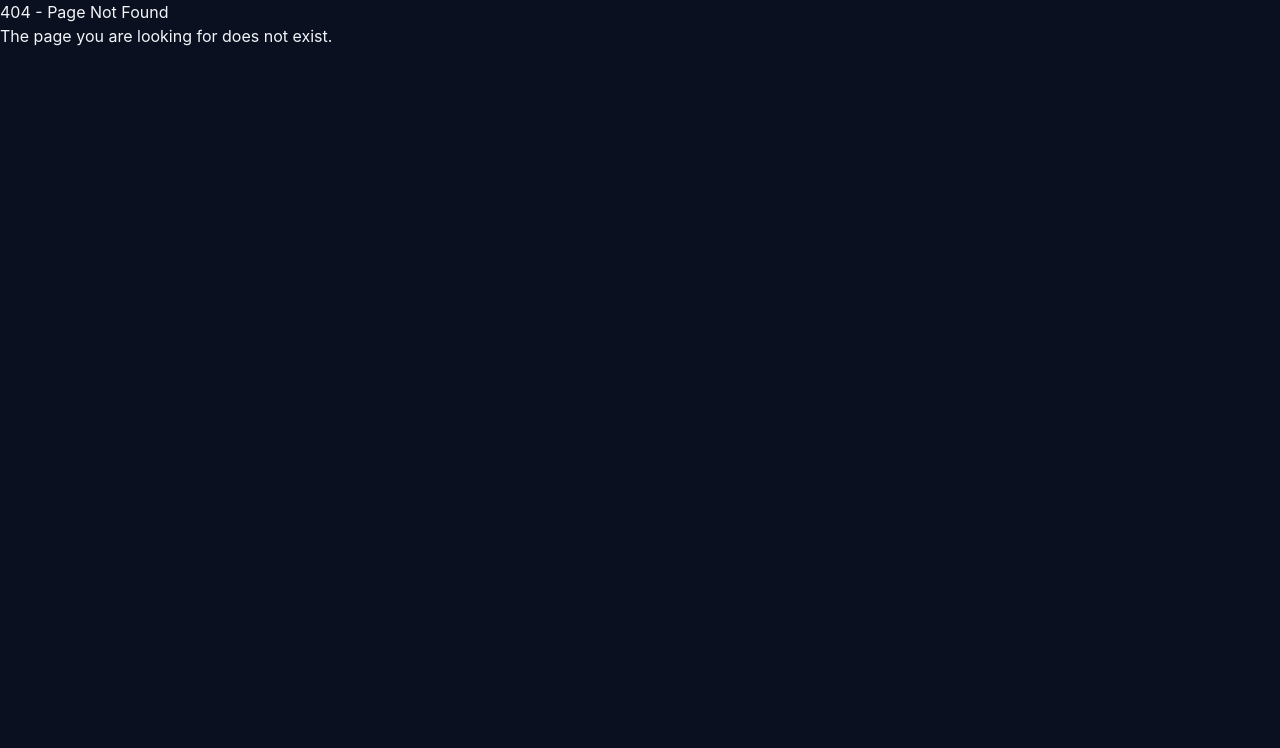
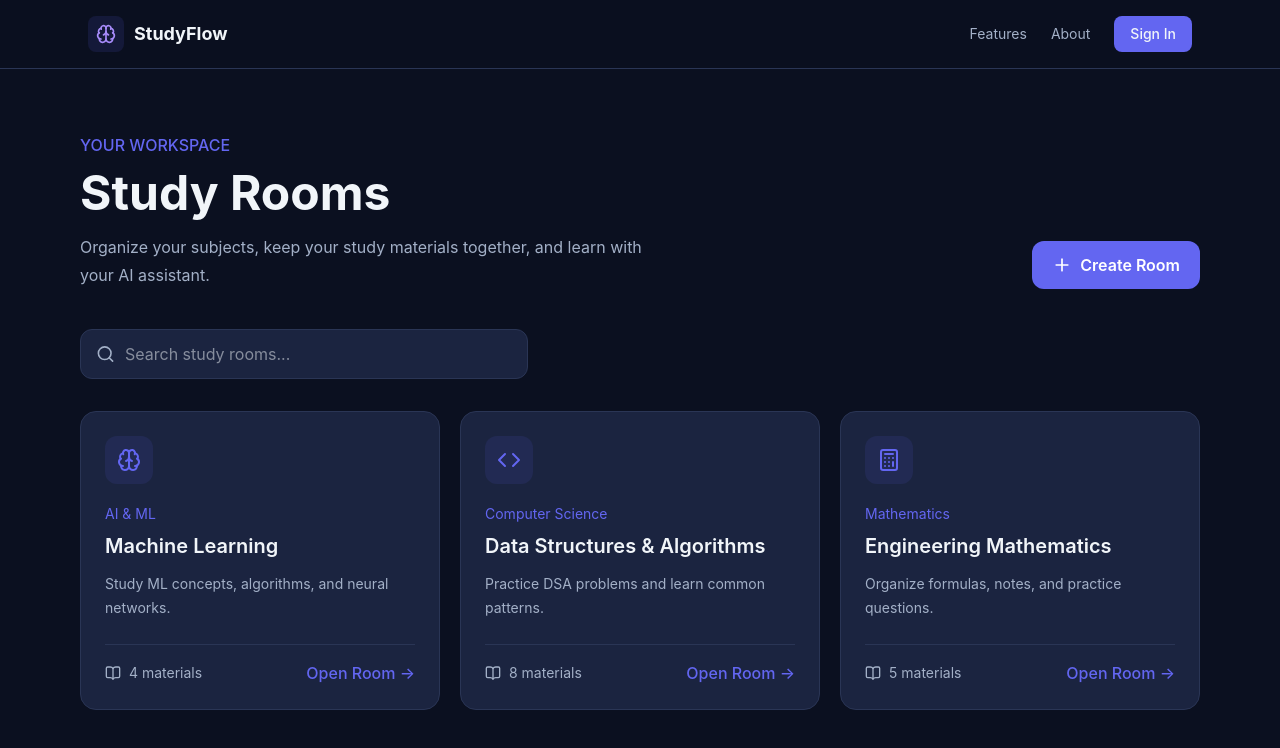
Before and after one commit to Angshuman0772/ai-study-assistant, a React (Vite) app: page /study-rooms in a window 1280 px wide. Before the commit this address had no page. Shown: the top 748 px of the page. Built offline with nearby package versions, Linux system fonts and the light colour scheme.

Commit message:
Rename StudyRoom to StudyRooms and update routing; enhance StudyRooms component with room creation and search functionality

```diff
--- a/src/App.jsx
+++ b/src/App.jsx
@@ -2,7 +2,7 @@ import { Routes, Route } from "react-router-dom";
 
 import Home from "./pages/Home";
 import Dashboard from "./pages/Dashboard";
-import StudyRoom from "./pages/StudyRoom";
+import StudyRooms from "./pages/StudyRooms";
 import Flashcards from "./pages/Flashcards";
 import Quizzes from "./pages/Quizzes";
 import Profile from "./pages/Profile";
@@ -14,7 +14,7 @@ function App() {
     <Routes>
       <Route path="/" element={<Home />} />
       <Route path="/dashboard" element={<Dashboard />} />
-      <Route path="/study-room" element={<StudyRoom />} />
+      <Route path="/study-rooms" element={<StudyRooms />} />
       <Route path="/flashcards" element={<Flashcards />} />
       <Route path="/quizzes" element={<Quizzes />} />
       <Route path="/profile" element={<Profile />} />
--- a/src/components/Hero.jsx
+++ b/src/components/Hero.jsx
@@ -1,3 +1,4 @@
+import { Link } from "react-router-dom";
 import { ArrowRight, Bot, Send } from "lucide-react";
 
 function Hero() {
@@ -22,10 +23,13 @@ function Hero() {
           </p>
 
           <div className="mt-8 flex flex-wrap items-center gap-4">
-            <button className="inline-flex items-center gap-2 rounded-xl bg-primary px-6 py-3 font-medium text-text transition-colors duration-200 hover:bg-primary-hover">
+            <Link
+              to="/dashboard"
+              className="inline-flex items-center gap-2 rounded-xl bg-primary px-6 py-3 font-medium text-text transition-colors duration-200 hover:bg-primary-hover"
+            >
               Get Started
               <ArrowRight size={18} />
-            </button>
+            </Link>
 
             <a
               href="#features"
--- a/src/pages/StudyRoom.jsx
+++ /dev/null
@@ -1,9 +0,0 @@
-function StudyRoom() {
-  return (
-    <div>
-      <h1>Study Room</h1>
-      <p>Welcome to the Study Room page!</p>
-    </div>
-  );
-}
-export default StudyRoom;
--- /dev/null
+++ b/src/pages/StudyRooms.jsx
@@ -0,0 +1,220 @@
+import { useState } from "react";
+import { useNavigate } from "react-router-dom";
+import { Plus, Search, BookOpen, Brain, Code, Calculator } from "lucide-react";
+import Navbar from "../components/Navbar";
+
+function StudyRooms() {
+  const navigate = useNavigate();
+
+  // Example study rooms
+  const [rooms, setRooms] = useState([
+    {
+      id: 1,
+      title: "Machine Learning",
+      description: "Study ML concepts, algorithms, and neural networks.",
+      category: "AI & ML",
+      icon: Brain,
+      materials: 4,
+    },
+    {
+      id: 2,
+      title: "Data Structures & Algorithms",
+      description: "Practice DSA problems and learn common patterns.",
+      category: "Computer Science",
+      icon: Code,
+      materials: 8,
+    },
+    {
+      id: 3,
+      title: "Engineering Mathematics",
+      description: "Organize formulas, notes, and practice questions.",
+      category: "Mathematics",
+      icon: Calculator,
+      materials: 5,
+    },
+  ]);
+
+  const [search, setSearch] = useState("");
+  const [showForm, setShowForm] = useState(false);
+  const [roomName, setRoomName] = useState("");
+  const [roomDescription, setRoomDescription] = useState("");
+
+  // Filter rooms using the search input
+  const filteredRooms = rooms.filter((room) =>
+    room.title.toLowerCase().includes(search.toLowerCase()),
+  );
+
+  // Create a new room
+  function createRoom(event) {
+    event.preventDefault();
+
+    if (roomName.trim() === "") {
+      return;
+    }
+
+    const newRoom = {
+      id: Date.now(),
+      title: roomName,
+      description: roomDescription || "Your personal study space.",
+      category: "Other",
+      icon: BookOpen,
+      materials: 0,
+    };
+
+    setRooms([...rooms, newRoom]);
+
+    setRoomName("");
+    setRoomDescription("");
+    setShowForm(false);
+  }
+
+  return (
+    <div className="min-h-screen bg-background text-text">
+      <Navbar />
+
+      <main className="mx-auto max-w-6xl px-4 py-16">
+        {/* Page heading */}
+        <div className="mb-10 flex flex-col gap-5 sm:flex-row sm:items-end sm:justify-between">
+          <div>
+            <p className="mb-3 font-medium text-primary">YOUR WORKSPACE</p>
+
+            <h1 className="text-4xl font-bold sm:text-5xl">Study Rooms</h1>
+
+            <p className="mt-4 max-w-xl leading-7 text-text-muted">
+              Organize your subjects, keep your study materials together, and
+              learn with your AI assistant.
+            </p>
+          </div>
+
+          <button
+            onClick={() => setShowForm(true)}
+            className="flex items-center justify-center gap-2 rounded-xl bg-primary px-5 py-3 font-semibold text-white hover:bg-primary-hover"
+          >
+            <Plus size={20} />
+            Create Room
+          </button>
+        </div>
+
+        {/* Search bar */}
+        <div className="relative mb-8 max-w-md">
+          <Search
+            size={19}
+            className="absolute left-4 top-1/2 -translate-y-1/2 text-text-muted"
+          />
+
+          <input
+            type="text"
+            placeholder="Search study rooms..."
+            value={search}
+            onChange={(event) => setSearch(event.target.value)}
+            className="w-full rounded-xl border border-border bg-card py-3 pl-11 pr-4 outline-none focus:border-primary"
+          />
+        </div>
+
+        {/* Study room cards */}
+        <div className="grid grid-cols-1 gap-5 md:grid-cols-2 lg:grid-cols-3">
+          {filteredRooms.map((room) => {
+            const Icon = room.icon;
+
+            return (
+              <div
+                key={room.id}
+                className="rounded-2xl border border-border bg-card p-6 transition hover:border-primary/60"
+              >
+                <div className="mb-5 flex h-12 w-12 items-center justify-center rounded-xl bg-primary/10 text-primary">
+                  <Icon size={24} />
+                </div>
+
+                <p className="mb-2 text-sm text-primary">{room.category}</p>
+
+                <h2 className="text-xl font-semibold">{room.title}</h2>
+
+                <p className="mt-3 min-h-12 text-sm leading-6 text-text-muted">
+                  {room.description}
+                </p>
+
+                <div className="mt-6 flex items-center justify-between border-t border-border pt-4">
+                  <span className="flex items-center gap-2 text-sm text-text-muted">
+                    <BookOpen size={16} />
+                    {room.materials} materials
+                  </span>
+
+                  <button
+                    onClick={() => navigate(`/study-rooms/${room.id}`)}
+                    className="font-medium text-primary hover:underline"
+                  >
+                    Open Room →
+                  </button>
+                </div>
+              </div>
+            );
+          })}
+        </div>
+
+        {/* No results */}
+        {filteredRooms.length === 0 && (
+          <p className="py-12 text-center text-text-muted">
+            No study rooms found. Try another search.
+          </p>
+        )}
+
+        {/* Create room form */}
+        {showForm && (
+          <div className="fixed inset-0 z-50 flex items-center justify-center bg-black/70 p-4">
+            <form
+              onSubmit={createRoom}
+              className="w-full max-w-md rounded-2xl border border-border bg-card p-6"
+            >
+              <div className="mb-6 flex items-center justify-between">
+                <h2 className="text-2xl font-bold">Create Study Room</h2>
+
+                <button
+                  type="button"
+                  onClick={() => setShowForm(false)}
+                  className="text-xl text-text-muted hover:text-text"
+                  aria-label="Close form"
+                >
+                  ×
+                </button>
+              </div>
+
+              <label className="mb-2 block text-sm font-medium">
+                Room name
+              </label>
+
+              <input
+                type="text"
+                value={roomName}
+                onChange={(event) => setRoomName(event.target.value)}
+                placeholder="e.g. Operating Systems"
+                className="mb-5 w-full rounded-xl border border-border bg-background px-4 py-3 outline-none focus:border-primary"
+                required
+              />
+
+              <label className="mb-2 block text-sm font-medium">
+                Description
+              </label>
+
+              <textarea
+                value={roomDescription}
+                onChange={(event) => setRoomDescription(event.target.value)}
+                placeholder="What will you study here?"
+                rows={3}
+                className="mb-6 w-full resize-none rounded-xl border border-border bg-background px-4 py-3 outline-none focus:border-primary"
+              />
+
+              <button
+                type="submit"
+                className="w-full rounded-xl bg-primary px-4 py-3 font-semibold text-white hover:bg-primary-hover"
+              >
+                Create Room
+              </button>
+            </form>
+          </div>
+        )}
+      </main>
+    </div>
+  );
+}
+
+export default StudyRooms;
```
